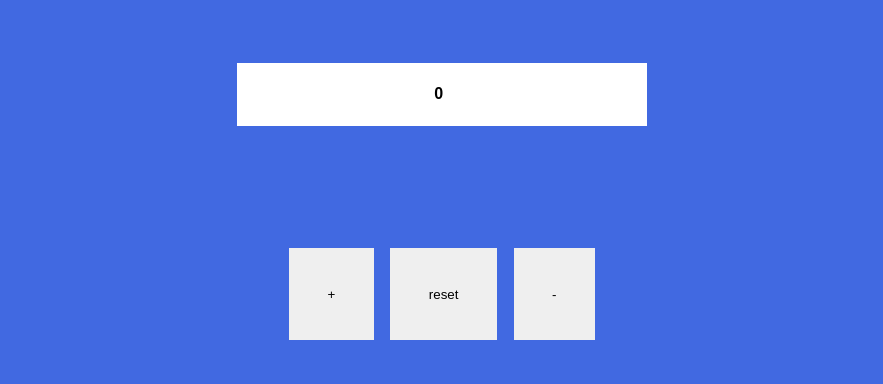
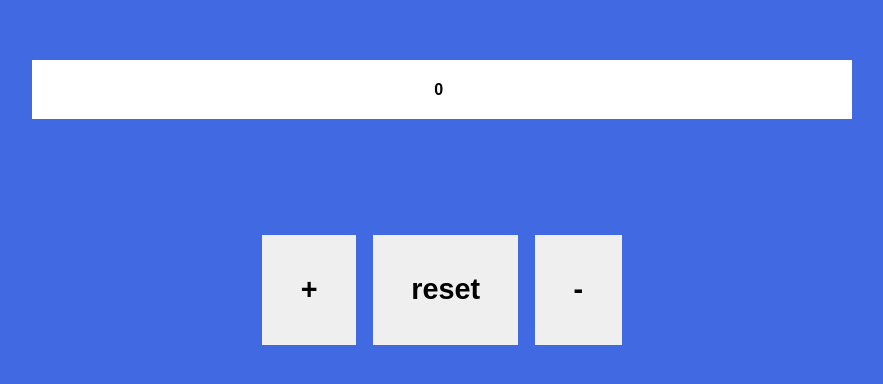
Before and after one commit to Omar-Vayani/Counter, a plain HTML site: page index.html in a window 1280 px wide. Shown: the part 184-568 px from the top of the page, without its empty margins (198-1081 px from the left). Drawn offline with Linux system fonts and the light colour scheme.

Commit message:
updated the buttons and display width

```diff
--- a/style.css
+++ b/style.css
@@ -18,7 +18,7 @@ body {
   place-items: center;
 }
 #display {
-  width: 40%;
+  width: 80%;
   height: 40%;
   display: grid;
   place-items: center;
@@ -33,6 +33,8 @@ button {
   padding: 3vw;
   margin: 0.5vw;
   transition: all 0.3s ease;
+  font-size: calc(1rem + 1vw);
+  font-weight: bold;
 }
 
 button:hover {
```
